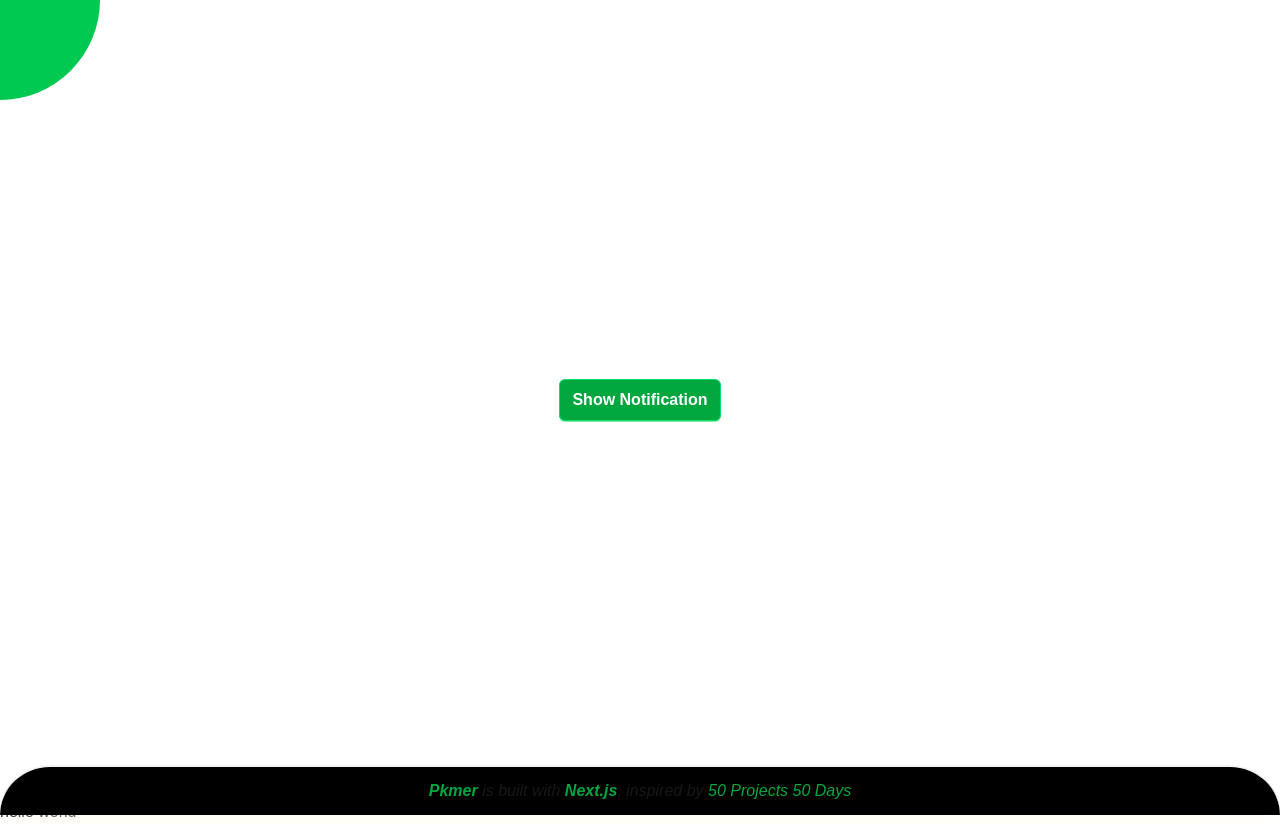
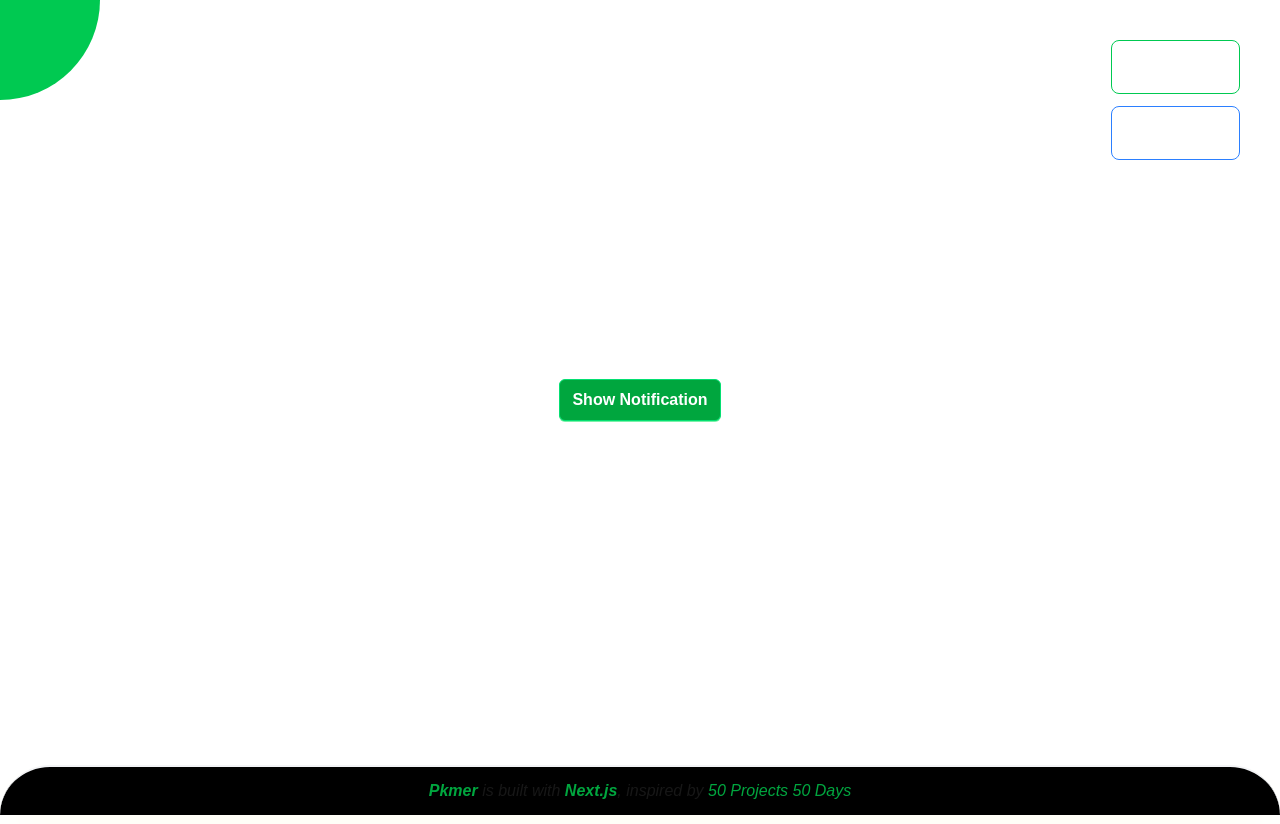
Before and after one commit to upangka/50days50projectsUseNextJs, a Next.js app: page /toast-notification in a window 1280 px wide. Both pictures are taken after a click on the button "Show Notification". After the commit the page ends 800 px from the top, so only its background shows below. Built offline with nearby package versions, Linux system fonts and the light colour scheme; some icons are missing.

Commit message:
feat(notifications): 抽离notificationList

```diff
--- /dev/null
+++ b/src/app/(cases)/toast-notification/notification-list.tsx
@@ -0,0 +1,38 @@
+import clsx from 'clsx'
+import type { Placement, Notification } from './types'
+interface NotificationListProps {
+  placement: Placement
+  notifications: Notification[]
+}
+
+const NotificationList: React.FC<NotificationListProps> = ({ placement, notifications }) => {
+  return (
+    <ul
+      className={clsx(
+        'fixed z-20 flex flex-col items-center justify-center gap-3 text-xl text-white',
+        placement === 'top-right' && 'top-10 right-10',
+        placement === 'top-left' && 'top-10 left-10',
+        placement === 'bottom-right' && 'right-10 bottom-10',
+        placement === 'bottom-left' && 'bottom-10 left-10'
+      )}
+    >
+      {notifications.map(n => (
+        <li
+          key={n.id}
+          className={clsx(
+            'rounded-lg border p-3',
+            n.type === 'success' && 'border-green-500',
+            n.type === 'info' && 'border-blue-500',
+            n.type === 'error' && 'border-red-500',
+            n.type === 'warning' && 'border-amber-500'
+          )}
+        >
+          {n.message}
+        </li>
+      ))}
+    </ul>
+  )
+}
+
+NotificationList.displayName = 'NotificationList'
+export default NotificationList
--- a/src/app/(cases)/toast-notification/notification.tsx
+++ b/src/app/(cases)/toast-notification/notifications.tsx
@@ -1,6 +1,7 @@
 'use client'
 import { useEffect, useState, useRef, useImperativeHandle, type Ref } from 'react'
 import { createPortal } from 'react-dom'
+import NotificationList from './notification-list'
 import { noop } from '@/utils'
 import type {
   Notification,
@@ -63,21 +64,15 @@ const Notifications: React.FC<NotificationsProps> = ({ ref }) => {
     const notificationsOfPlacecment = placements[placement] || []
 
     return (
-      <ul key={placement} className='fixed top-10 right-10 z-20 flex flex-col text-xl text-white'>
-        {notificationsOfPlacecment.map(n => (
-          <li key={n.id}>{n.message}</li>
-        ))}
-      </ul>
+      <NotificationList
+        key={placement}
+        placement={placement}
+        notifications={notificationsOfPlacecment}
+      />
     )
   })
 
-  return createPortal(
-    <section>
-      hello world
-      {content}
-    </section>,
-    container
-  )
+  return createPortal(<section>{content}</section>, container)
 }
 
 Notifications.displayName = 'Notifications'
--- a/src/app/(cases)/toast-notification/page.tsx
+++ b/src/app/(cases)/toast-notification/page.tsx
@@ -14,6 +14,12 @@ export default function ToastNotificationPage() {
       duration: 3000,
       type: 'info'
     })
+
+    api.open({
+      message: 'Hello World',
+      duration: 3000,
+      type: 'success'
+    })
   }
   return (
     <section className='flex h-screen w-screen items-center justify-center'>
--- a/src/app/(cases)/toast-notification/useNavigation.tsx
+++ b/src/app/(cases)/toast-notification/useNavigation.tsx
@@ -1,5 +1,5 @@
 import { useRef, useMemo } from 'react'
-import Notifications from './notification'
+import Notifications from './notifications'
 import type { NotificationsInstance, NotificationConfig } from './types'
 export default function useNavigation(): readonly [NotificationsInstance, React.ReactElement] {
   const notificationRef = useRef<NotificationsInstance>(null)
```
